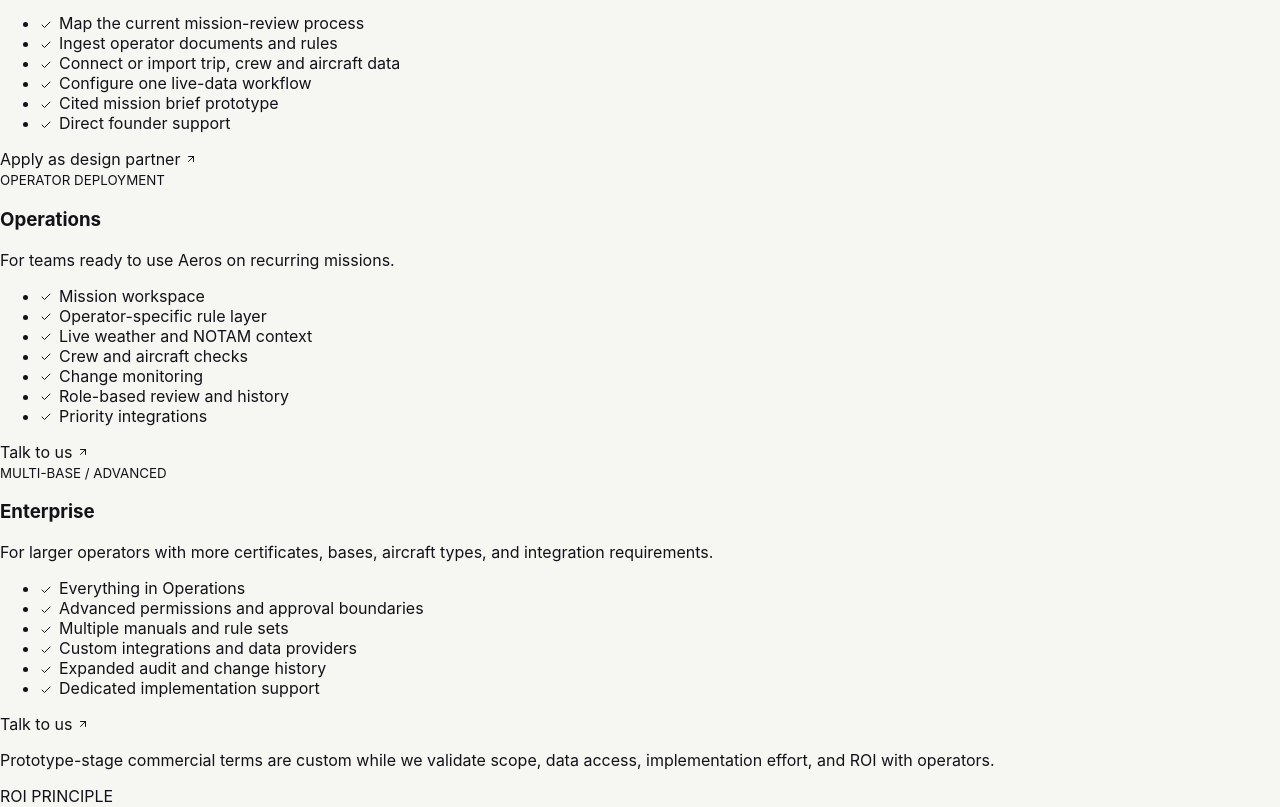
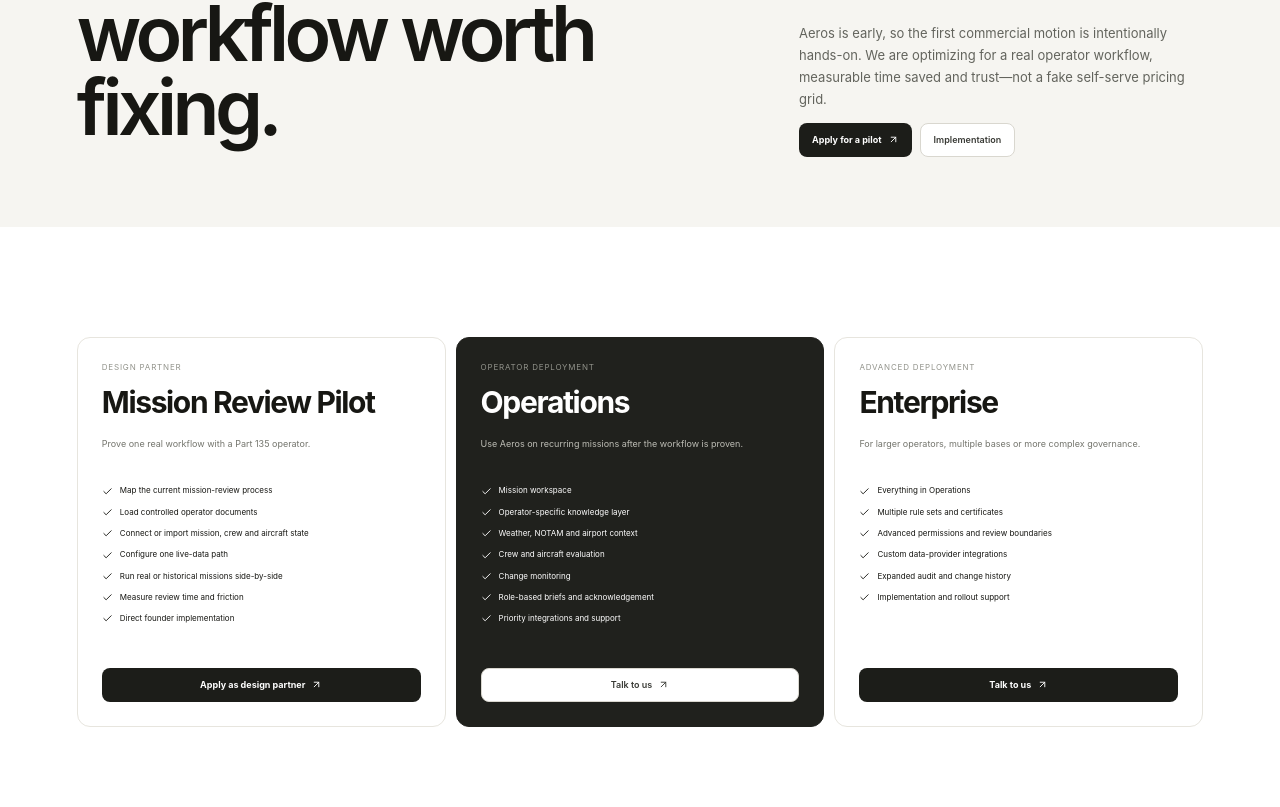
Before and after one commit to saharshbaweja/Rho, a Next.js app: page /pricing in a window 1280 px wide. Shown: the part 353-1160 px from the top of the page. Built offline with nearby package versions, Linux system fonts and the light colour scheme.

Commit message:
Polish design partner and deployment page

```diff
--- a/app/pricing/page.jsx
+++ b/app/pricing/page.jsx
@@ -2,17 +2,14 @@ import Link from 'next/link';
 import {ArrowUpRight,Check} from 'lucide-react';
 
 const plans=[
- {eyebrow:'DESIGN PARTNER',title:'Mission Review Pilot',desc:'For Part 135 operators proving one mission-intelligence workflow with us.',features:['Map the current mission-review process','Ingest operator documents and rules','Connect or import trip, crew and aircraft data','Configure one live-data workflow','Cited mission brief prototype','Direct founder support']},
- {eyebrow:'OPERATOR DEPLOYMENT',title:'Operations',desc:'For teams ready to use Aeros on recurring missions.',features:['Mission workspace','Operator-specific rule layer','Live weather and NOTAM context','Crew and aircraft checks','Change monitoring','Role-based review and history','Priority integrations']},
- {eyebrow:'MULTI-BASE / ADVANCED',title:'Enterprise',desc:'For larger operators with more certificates, bases, aircraft types, and integration requirements.',features:['Everything in Operations','Advanced permissions and approval boundaries','Multiple manuals and rule sets','Custom integrations and data providers','Expanded audit and change history','Dedicated implementation support']}
+ {eyebrow:'DESIGN PARTNER',title:'Mission Review Pilot',desc:'Prove one real workflow with a Part 135 operator.',features:['Map the current mission-review process','Load controlled operator documents','Connect or import mission, crew and aircraft state','Configure one live-data path','Run real or historical missions side-by-side','Measure review time and friction','Direct founder implementation']},
+ {eyebrow:'OPERATOR DEPLOYMENT',title:'Operations',desc:'Use Aeros on recurring missions after the workflow is proven.',features:['Mission workspace','Operator-specific knowledge layer','Weather, NOTAM and airport context','Crew and aircraft evaluation','Change monitoring','Role-based briefs and acknowledgement','Priority integrations and support']},
+ {eyebrow:'ADVANCED DEPLOYMENT',title:'Enterprise',desc:'For larger operators, multiple bases or more complex governance.',features:['Everything in Operations','Multiple rule sets and certificates','Advanced permissions and review boundaries','Custom data-provider integrations','Expanded audit and change history','Implementation and rollout support']}
 ];
 
-export default function Pricing(){return <div className="fsp-site">
- <section className="fsp-hero"><div><div className="fsp-kicker">DESIGN PARTNERS</div><h1>Start with one mission-review workflow that is still too manual.</h1></div><div className="fsp-hero-copy"><p>Aeros is early. We are prioritizing operator fit, trust, onboarding depth, and measurable time savings over pretending the product already has standardized public SaaS pricing.</p><div className="fsp-actions"><Link href="/contact/" className="fsp-primary">Apply for a pilot <ArrowUpRight size={12}/></Link><Link href="/product/" className="fsp-secondary">Explore capabilities</Link></div></div></section>
-
- <section className="fsp-section"><div className="fsp-pricing-grid">{plans.map((p,i)=><article className={'fsp-plan '+(i===1?'featured':'')} key={p.title}><small>{p.eyebrow}</small><h3>{p.title}</h3><p>{p.desc}</p><ul>{p.features.map(x=><li key={x}><Check size={12} style={{marginRight:7,verticalAlign:'middle'}}/>{x}</li>)}</ul><Link href="/contact/" className={i===1?'fsp-secondary':'fsp-primary'}>{i===0?'Apply as design partner':'Talk to us'} <ArrowUpRight size={12}/></Link></article>)}</div><p className="fsp-note">Prototype-stage commercial terms are custom while we validate scope, data access, implementation effort, and ROI with operators.</p></section>
-
- <section className="fsp-section"><div className="fsp-section-head"><div><div className="fsp-kicker">ROI PRINCIPLE</div><h2>Aeros should save more operational review time than it costs.</h2></div><p>The initial value metric is simple: reduce repetitive search and cross-checking, shorten mission-review cycles, make changes easier to re-review, and reduce the chance that a relevant restriction or update is buried in another system.</p></div></section>
-
- <section className="fsp-final"><div><div className="fsp-kicker">PILOT SCOPE</div><h2>One operator. One workflow. Real missions. Measurable time saved.</h2></div><Link href="/contact/" className="fsp-primary">Model a pilot with us <ArrowUpRight size={12}/></Link></section>
+export default function Pricing(){return <div className="aeros-site">
+ <section className="a-page-hero"><div><div className="a-eyebrow">DESIGN PARTNERS</div><h1>Start with one mission-review workflow worth fixing.</h1></div><div><p>Aeros is early, so the first commercial motion is intentionally hands-on. We are optimizing for a real operator workflow, measurable time saved and trust—not a fake self-serve pricing grid.</p><div className="a-actions"><Link href="/contact/" className="a-btn-dark">Apply for a pilot <ArrowUpRight size={11}/></Link><Link href="/implementation" className="a-btn-light">Implementation</Link></div></div></section>
+ <section className="a-section alt"><div className="a-pricing-grid">{plans.map((p,i)=><article className={'a-plan '+(i===1?'featured':'')} key={p.title}><small>{p.eyebrow}</small><h3>{p.title}</h3><p>{p.desc}</p><ul>{p.features.map(x=><li key={x}><Check size={11} style={{marginRight:7,verticalAlign:'middle'}}/>{x}</li>)}</ul><Link href="/contact/" className={i===1?'a-btn-light':'a-btn-dark'}>{i===0?'Apply as design partner':'Talk to us'} <ArrowUpRight size={11}/></Link></article>)}</div></section>
+ <section className="a-section"><div className="a-section-head"><div><div className="a-eyebrow">WHAT WE MEASURE</div><h2>The pilot should prove value in the operator’s existing workflow.</h2></div><p>The first deployment does not need to replace a core system. It needs to show that Aeros can reduce repetitive search, shorten review cycles, make changes easier to re-review and improve how operational information is communicated.</p></div><div className="a-flow">{[['01','Baseline','Time the current review and document the sources used.'],['02','Run side-by-side','Evaluate the same missions through Aeros without changing authority.'],['03','Measure','Track search time, review time, changes and missed context.'],['04','Validate trust','Review the source mappings and findings with operators.'],['05','Expand or stop','Only add more scope if the workflow is genuinely better.']].map(([n,t,d])=><div className="a-flow-step" key={n}><span>{n}</span><h3>{t}</h3><p>{d}</p></div>)}</div></section>
+ <section className="a-final"><div><div className="a-eyebrow">PILOT PRINCIPLE</div><h2>One operator. One workflow. Real missions. Measurable improvement.</h2></div><Link href="/contact/" className="a-btn-dark">Model a pilot with us</Link></section>
  </div>}
```
